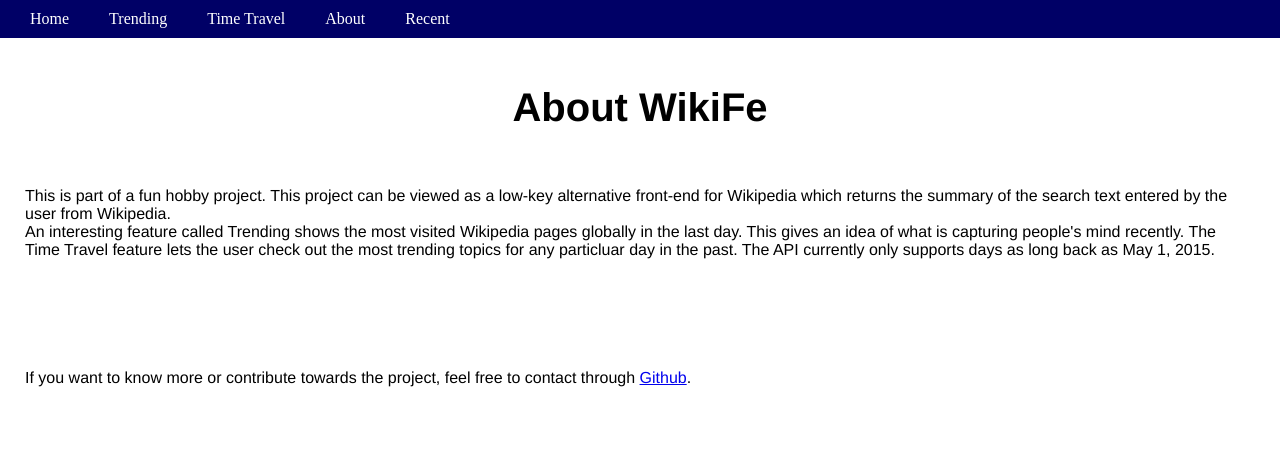
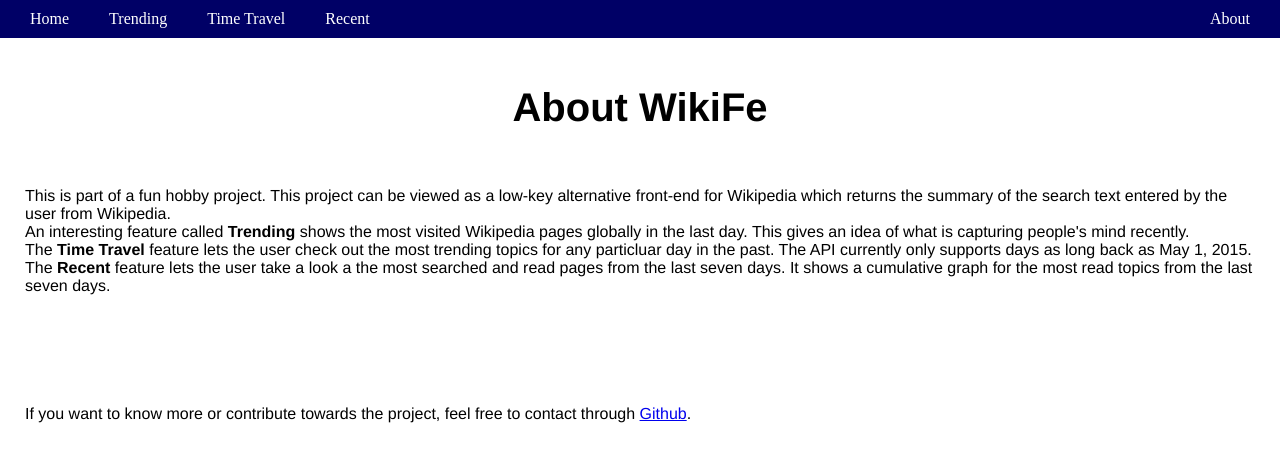
Before and after one commit to InvincibleJuggernaut/WikiFe, a Flask app: page /about in a window 1280 px wide. Shown: the top 462 px of the page. Run offline with Flask 2, Linux system fonts and the light colour scheme.

Commit message:
Add files via upload

```diff
--- a/app.py
+++ b/app.py
@@ -243,8 +243,9 @@ def recent():
     list_of_titles[0], list_of_titles[1], list_of_titles[2], list_of_titles[3], list_of_titles[4], list_of_titles[5],
     list_of_titles[6]), loc="upper left", bbox_to_anchor=(1, 1))
     plt.ylabel('Total views (in million)')
-    plt.xticks(rotation=90)
     plt.xlabel('Topics')
+    ax=plt.gca()
+    ax.axes.xaxis.set_ticks([])
     buf=io.BytesIO()
     plt.savefig(buf, bbox_inches='tight')
     buf.seek(0)
--- a/static/styles/template.css
+++ b/static/styles/template.css
@@ -178,3 +178,6 @@ li a:hover{
     font-family: Helvetica;
     font-weight: bold;
 }
+#about_tab{
+    float:right;
+}
--- a/templates/about.html
+++ b/templates/about.html
@@ -12,8 +12,12 @@
 
     <h1 id="about_heading">About WikiFe</h1>
     <p id="about_details"> This is part of a fun hobby project. This project can be viewed as a low-key alternative front-end for Wikipedia which returns the summary of the search text entered by the user from Wikipedia.
-    <br>An interesting feature called Trending shows the most visited Wikipedia pages globally in the last day. This gives an idea of what is capturing people's mind recently.
-    The Time Travel feature lets the user check out the most trending topics for any particluar day in the past. The API currently only supports days as long back as May 1, 2015.</p>
+    <br>
+    An interesting feature called <b>Trending</b> shows the most visited Wikipedia pages globally in the last day. This gives an idea of what is capturing people's mind recently.
+    <br>
+    The <b>Time Travel</b> feature lets the user check out the most trending topics for any particluar day in the past. The API currently only supports days as long back as May 1, 2015.
+    <br>
+    The <b>Recent</b> feature lets the user take a look a the most searched and read pages from the last seven days. It shows a cumulative graph for the most read topics from the last seven days.</p>
     <br>
     <p id="about_details">If you want to know more or contribute towards the project, feel free to contact through <a href="https://github.com/InvincibleJuggernaut/WikiFe">Github</a>.</p>
 
--- a/templates/template.html
+++ b/templates/template.html
@@ -20,8 +20,8 @@
         <li><a href="{{ url_for('home') }}">Home</a></li>
         <li><a href="{{ url_for('trending') }}">Trending</a></li>
         <li><a href="{{ url_for('timetravel') }}">Time Travel</a></li>
-        <li><a href="{{ url_for('about') }}">About</a></li>
         <li><a href="recent">Recent</a></li>
+        <li id="about_tab"><a href="{{ url_for('about') }}">About</a></li>
     </ul>
   </div>
 
```
Also changed, not shown: templates/recent.html (+1 -0 lines).
